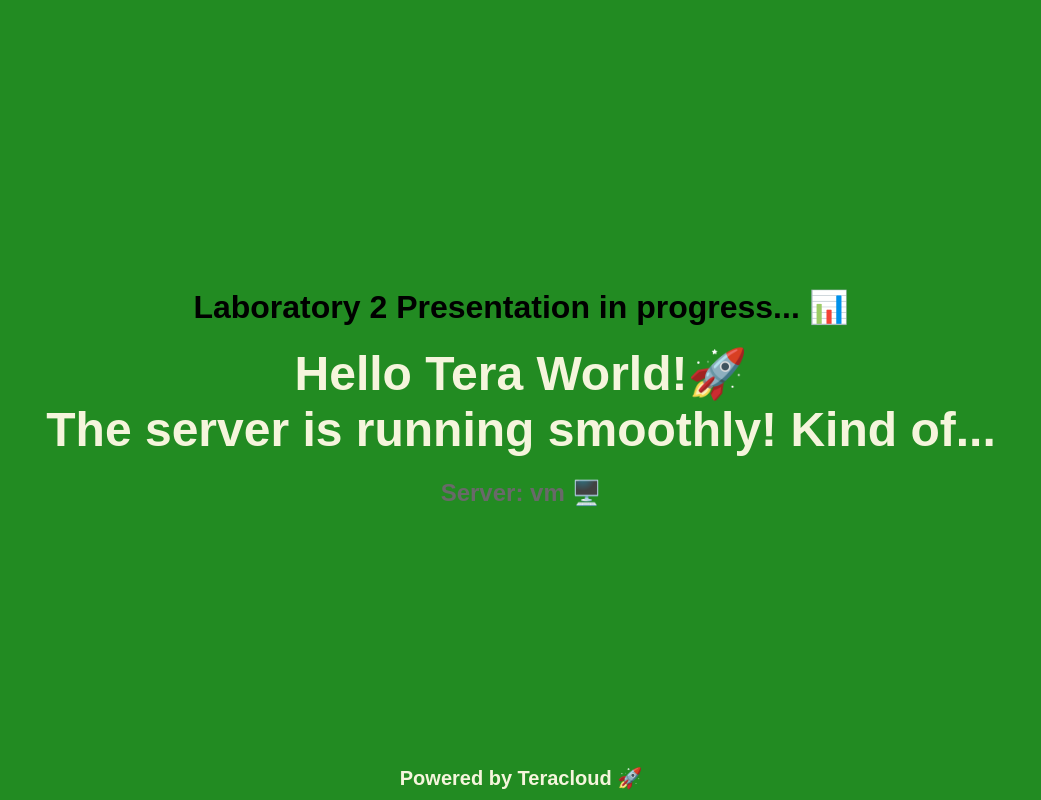
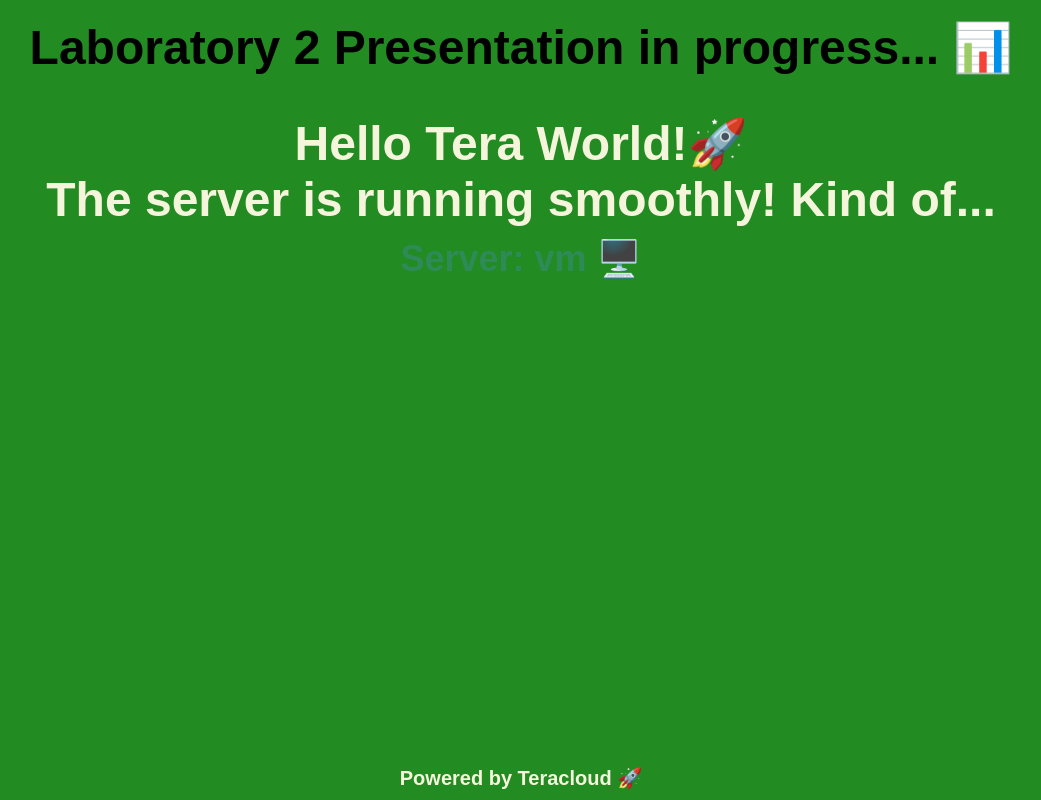
Before and after one commit to AriGVidal/Laboratorio2, a PHP site: page / in a window 1280 px wide. Shown: the whole page, without its empty margins (119-1160 px from the left). Run offline with PHP 8.4, Linux system fonts and the light colour scheme.

Commit message:
Edited index.php

```diff
--- a/index.php
+++ b/index.php
@@ -9,7 +9,7 @@
             background-color: #228B22;
             display: flex;
             flex-direction: column;
-            justify-content: center;
+            justify-content: flex-start;
             align-items: center;
             height: 100vh;
             margin: 0;
@@ -18,9 +18,10 @@
         .header {
             text-align: center;
             color: black;
-            font-size: 32px;
+            font-size: 48px;
             font-weight: bold;
-            margin-bottom: 20px;
+            margin-top: 20px;
+            margin-bottom: 40px;
         }
         .content {
             text-align: center;
@@ -29,8 +30,8 @@
             font-weight: bold;
         }
         .server-info {
-            color: #696969; /* Dark grey */
-            font-size: 24px;
+            color: #2E8B57;
+            font-size: 36px;
             font-weight: bold;
         }
         .footer {
```
